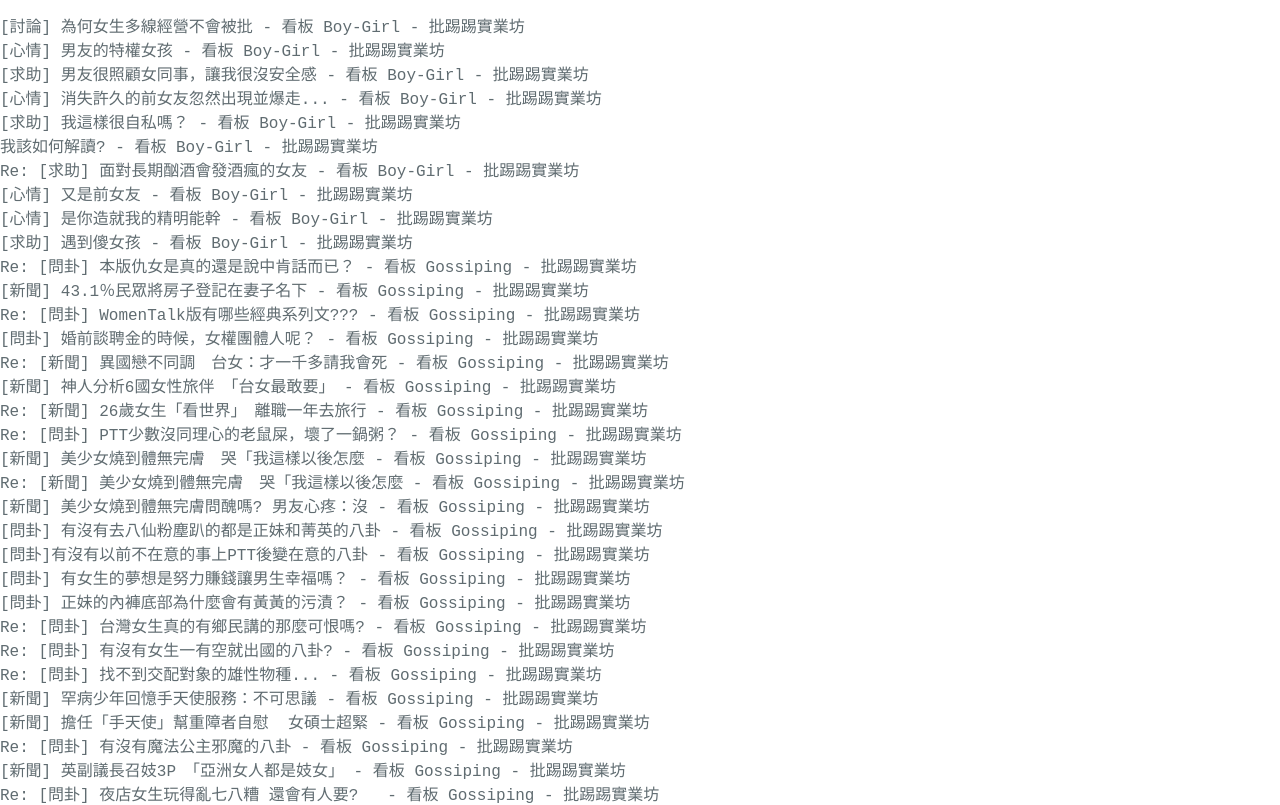
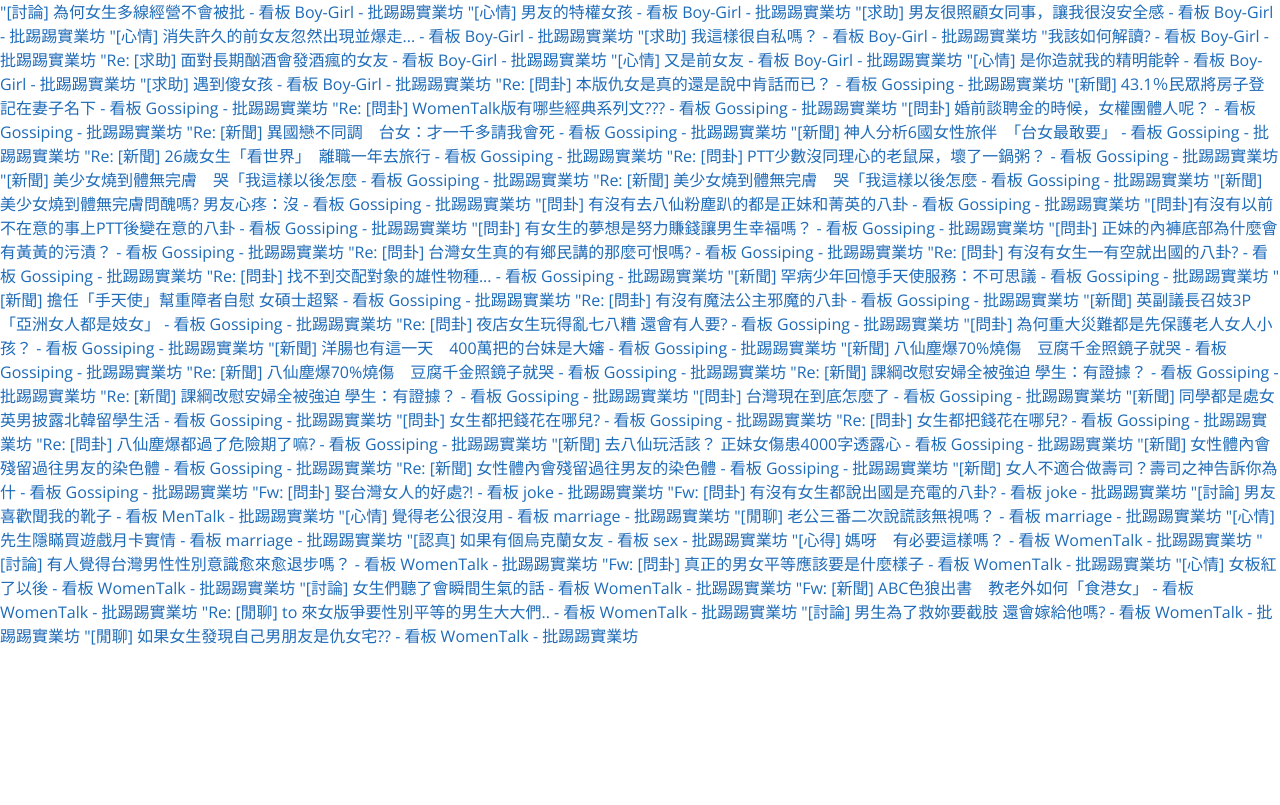
Before and after one commit to fghhfg/ptt, a plain HTML site: page index.html in a window 1280 px wide. Shown: the top 805 px of the page. Drawn offline with nearby package versions, Linux system fonts and the light colour scheme.

Commit message:
Update index.html

```diff
--- a/index.html
+++ b/index.html
@@ -10,72 +10,72 @@
     <link rel="stylesheet" type="text/css" href="stylesheets/github-light.css" media="screen">
   </head>
   <body>
-  <pre>
-[討論] 為何女生多線經營不會被批 - 看板 Boy-Girl - 批踢踢實業坊
-[心情] 男友的特權女孩 - 看板 Boy-Girl - 批踢踢實業坊
-[求助] 男友很照顧女同事，讓我很沒安全感 - 看板 Boy-Girl - 批踢踢實業坊
-[心情] 消失許久的前女友忽然出現並爆走... - 看板 Boy-Girl - 批踢踢實業坊
-[求助] 我這樣很自私嗎？ - 看板 Boy-Girl - 批踢踢實業坊
-我該如何解讀? - 看板 Boy-Girl - 批踢踢實業坊
-Re: [求助] 面對長期酗酒會發酒瘋的女友 - 看板 Boy-Girl - 批踢踢實業坊
-[心情] 又是前女友 - 看板 Boy-Girl - 批踢踢實業坊
-[心情] 是你造就我的精明能幹 - 看板 Boy-Girl - 批踢踢實業坊
-[求助] 遇到傻女孩 - 看板 Boy-Girl - 批踢踢實業坊
-Re: [問卦] 本版仇女是真的還是說中肯話而已？ - 看板 Gossiping - 批踢踢實業坊
-[新聞] 43.1％民眾將房子登記在妻子名下 - 看板 Gossiping - 批踢踢實業坊
-Re: [問卦] WomenTalk版有哪些經典系列文??? - 看板 Gossiping - 批踢踢實業坊
-[問卦] 婚前談聘金的時候，女權團體人呢？ - 看板 Gossiping - 批踢踢實業坊
-Re: [新聞] 異國戀不同調　台女：才一千多請我會死 - 看板 Gossiping - 批踢踢實業坊
-[新聞] 神人分析6國女性旅伴　「台女最敢要」 - 看板 Gossiping - 批踢踢實業坊
-Re: [新聞] 26歲女生「看世界」　離職一年去旅行 - 看板 Gossiping - 批踢踢實業坊
-Re: [問卦] PTT少數沒同理心的老鼠屎，壞了一鍋粥？ - 看板 Gossiping - 批踢踢實業坊
-[新聞] 美少女燒到體無完膚　哭「我這樣以後怎麼 - 看板 Gossiping - 批踢踢實業坊
-Re: [新聞] 美少女燒到體無完膚　哭「我這樣以後怎麼 - 看板 Gossiping - 批踢踢實業坊
-[新聞] 美少女燒到體無完膚問醜嗎? 男友心疼：沒 - 看板 Gossiping - 批踢踢實業坊
-[問卦] 有沒有去八仙粉塵趴的都是正妹和菁英的八卦 - 看板 Gossiping - 批踢踢實業坊
-[問卦]有沒有以前不在意的事上PTT後變在意的八卦 - 看板 Gossiping - 批踢踢實業坊
-[問卦] 有女生的夢想是努力賺錢讓男生幸福嗎？ - 看板 Gossiping - 批踢踢實業坊
-[問卦] 正妹的內褲底部為什麼會有黃黃的污漬？ - 看板 Gossiping - 批踢踢實業坊
-Re: [問卦] 台灣女生真的有鄉民講的那麼可恨嗎? - 看板 Gossiping - 批踢踢實業坊
-Re: [問卦] 有沒有女生一有空就出國的八卦? - 看板 Gossiping - 批踢踢實業坊
-Re: [問卦] 找不到交配對象的雄性物種... - 看板 Gossiping - 批踢踢實業坊
-[新聞] 罕病少年回憶手天使服務：不可思議 - 看板 Gossiping - 批踢踢實業坊
-[新聞] 擔任「手天使」幫重障者自慰  女碩士超緊 - 看板 Gossiping - 批踢踢實業坊
-Re: [問卦] 有沒有魔法公主邪魔的八卦 - 看板 Gossiping - 批踢踢實業坊
-[新聞] 英副議長召妓3P　「亞洲女人都是妓女」 - 看板 Gossiping - 批踢踢實業坊
-Re: [問卦] 夜店女生玩得亂七八糟 還會有人要?   - 看板 Gossiping - 批踢踢實業坊
-[問卦] 為何重大災難都是先保護老人女人小孩？ - 看板 Gossiping - 批踢踢實業坊
-[新聞] 洋腸也有這一天　400萬把的台妹是大嬸 - 看板 Gossiping - 批踢踢實業坊
-[新聞] 八仙塵爆70%燒傷　豆腐千金照鏡子就哭 - 看板 Gossiping - 批踢踢實業坊
-Re: [新聞] 八仙塵爆70%燒傷　豆腐千金照鏡子就哭 - 看板 Gossiping - 批踢踢實業坊
-Re: [新聞] 課綱改慰安婦全被強迫  學生：有證據？ - 看板 Gossiping - 批踢踢實業坊
-Re: [新聞] 課綱改慰安婦全被強迫  學生：有證據？ - 看板 Gossiping - 批踢踢實業坊
-[問卦] 台灣現在到底怎麼了 - 看板 Gossiping - 批踢踢實業坊
-[新聞] 同學都是處女　英男披露北韓留學生活 - 看板 Gossiping - 批踢踢實業坊
-[問卦] 女生都把錢花在哪兒? - 看板 Gossiping - 批踢踢實業坊
-Re: [問卦] 女生都把錢花在哪兒? - 看板 Gossiping - 批踢踢實業坊
-Re: [問卦] 八仙塵爆都過了危險期了嘛? - 看板 Gossiping - 批踢踢實業坊
-[新聞] 去八仙玩活該？ 正妹女傷患4000字透露心 - 看板 Gossiping - 批踢踢實業坊
-[新聞] 女性體內會殘留過往男友的染色體 - 看板 Gossiping - 批踢踢實業坊
-Re: [新聞] 女性體內會殘留過往男友的染色體 - 看板 Gossiping - 批踢踢實業坊
-[新聞] 女人不適合做壽司？壽司之神告訴你為什 - 看板 Gossiping - 批踢踢實業坊
-Fw: [問卦] 娶台灣女人的好處?! - 看板 joke - 批踢踢實業坊
-Fw: [問卦] 有沒有女生都說出國是充電的八卦? - 看板 joke - 批踢踢實業坊
-[討論] 男友喜歡聞我的靴子 - 看板 MenTalk - 批踢踢實業坊
-[心情] 覺得老公很沒用 - 看板 marriage - 批踢踢實業坊
-[閒聊] 老公三番二次說謊該無視嗎？ - 看板 marriage - 批踢踢實業坊
-[心情] 先生隱瞞買遊戲月卡實情 - 看板 marriage - 批踢踢實業坊
-[認真] 如果有個烏克蘭女友 - 看板 sex - 批踢踢實業坊
-[心得] 媽呀　有必要這樣嗎？ - 看板 WomenTalk - 批踢踢實業坊
-[討論] 有人覺得台灣男性性別意識愈來愈退步嗎？ - 看板 WomenTalk - 批踢踢實業坊
-Fw: [問卦] 真正的男女平等應該要是什麼樣子 - 看板 WomenTalk - 批踢踢實業坊
-[心情] 女板紅了以後 - 看板 WomenTalk - 批踢踢實業坊
-[討論] 女生們聽了會瞬間生氣的話 - 看板 WomenTalk - 批踢踢實業坊
-Fw: [新聞] ABC色狼出書　教老外如何「食港女」 - 看板 WomenTalk - 批踢踢實業坊
-Re: [閒聊] to 來女版爭要性別平等的男生大大們.. - 看板 WomenTalk - 批踢踢實業坊
-[討論] 男生為了救妳要截肢 還會嫁給他嗎? - 看板 WomenTalk - 批踢踢實業坊
-[閒聊] 如果女生發現自己男朋友是仇女宅?? - 看板 WomenTalk - 批踢踢實業坊
+<div>
+  <a href="ptt-gh-pages\Boy-Girl\M.1433173252.A.31F.html">"[討論] 為何女生多線經營不會被批 - 看板 Boy-Girl - 批踢踢實業坊</a>
+<a href="ptt-gh-pages\Boy-Girl\M.1438282083.A.3FE.html">"[心情] 男友的特權女孩 - 看板 Boy-Girl - 批踢踢實業坊</a>
+<a href="ptt-gh-pages\Boy-Girl\M.1438404559.A.711.html">"[求助] 男友很照顧女同事，讓我很沒安全感 - 看板 Boy-Girl - 批踢踢實業坊</a>
+<a href="ptt-gh-pages\Boy-Girl\M.1438450029.A.377.html">"[心情] 消失許久的前女友忽然出現並爆走... - 看板 Boy-Girl - 批踢踢實業坊</a>
+<a href="ptt-gh-pages\Boy-Girl\M.1439004248.A.B79.html">"[求助] 我這樣很自私嗎？ - 看板 Boy-Girl - 批踢踢實業坊</a>
+<a href="ptt-gh-pages\Boy-Girl\M.1439010871.A.68C.html">"我該如何解讀? - 看板 Boy-Girl - 批踢踢實業坊</a>
+<a href="ptt-gh-pages\Boy-Girl\M.1439388373.A.586.html">"Re: [求助] 面對長期酗酒會發酒瘋的女友 - 看板 Boy-Girl - 批踢踢實業坊</a>
+<a href="ptt-gh-pages\Boy-Girl\M.1439500733.A.535.html">"[心情] 又是前女友 - 看板 Boy-Girl - 批踢踢實業坊</a>
+<a href="ptt-gh-pages\Boy-Girl\M.1439633372.A.DAE.html">"[心情] 是你造就我的精明能幹 - 看板 Boy-Girl - 批踢踢實業坊</a>
+<a href="ptt-gh-pages\Boy-Girl\M.1439650864.A.AEE.html">"[求助] 遇到傻女孩 - 看板 Boy-Girl - 批踢踢實業坊</a>
+<a href="ptt-gh-pages\Gossiping\M.1430116820.A.A67.html">"Re: [問卦] 本版仇女是真的還是說中肯話而已？ - 看板 Gossiping - 批踢踢實業坊</a>
+<a href="ptt-gh-pages\Gossiping\M.1431230818.A.898.html">"[新聞] 43.1％民眾將房子登記在妻子名下 - 看板 Gossiping - 批踢踢實業坊</a>
+<a href="ptt-gh-pages\Gossiping\M.1431338375.A.625.html">"Re: [問卦] WomenTalk版有哪些經典系列文??? - 看板 Gossiping - 批踢踢實業坊</a>
+<a href="ptt-gh-pages\Gossiping\M.1433932772.A.635.html">"[問卦] 婚前談聘金的時候，女權團體人呢？ - 看板 Gossiping - 批踢踢實業坊</a>
+<a href="ptt-gh-pages\Gossiping\M.1434381125.A.E89.html">"Re: [新聞] 異國戀不同調　台女：才一千多請我會死 - 看板 Gossiping - 批踢踢實業坊</a>
+<a href="ptt-gh-pages\Gossiping\M.1434502316.A.6AA.html">"[新聞] 神人分析6國女性旅伴　「台女最敢要」 - 看板 Gossiping - 批踢踢實業坊</a>
+<a href="ptt-gh-pages\Gossiping\M.1434716664.A.FC1.html">"Re: [新聞] 26歲女生「看世界」　離職一年去旅行 - 看板 Gossiping - 批踢踢實業坊</a>
+<a href="ptt-gh-pages\Gossiping\M.1435533153.A.B08.html">"Re: [問卦] PTT少數沒同理心的老鼠屎，壞了一鍋粥？ - 看板 Gossiping - 批踢踢實業坊</a>
+<a href="ptt-gh-pages\Gossiping\M.1435556657.A.F49.html">"[新聞] 美少女燒到體無完膚　哭「我這樣以後怎麼 - 看板 Gossiping - 批踢踢實業坊</a>
+<a href="ptt-gh-pages\Gossiping\M.1435572578.A.30B.html">"Re: [新聞] 美少女燒到體無完膚　哭「我這樣以後怎麼 - 看板 Gossiping - 批踢踢實業坊</a>
+<a href="ptt-gh-pages\Gossiping\M.1435635352.A.29D.html">"[新聞] 美少女燒到體無完膚問醜嗎? 男友心疼：沒 - 看板 Gossiping - 批踢踢實業坊</a>
+<a href="ptt-gh-pages\Gossiping\M.1435722771.A.9E4.html">"[問卦] 有沒有去八仙粉塵趴的都是正妹和菁英的八卦 - 看板 Gossiping - 批踢踢實業坊</a>
+<a href="ptt-gh-pages\Gossiping\M.1436108521.A.52D.html">"[問卦]有沒有以前不在意的事上PTT後變在意的八卦 - 看板 Gossiping - 批踢踢實業坊</a>
+<a href="ptt-gh-pages\Gossiping\M.1436236237.A.725.html">"[問卦] 有女生的夢想是努力賺錢讓男生幸福嗎？ - 看板 Gossiping - 批踢踢實業坊</a>
+<a href="ptt-gh-pages\Gossiping\M.1436255714.A.1E4.html">"[問卦] 正妹的內褲底部為什麼會有黃黃的污漬？ - 看板 Gossiping - 批踢踢實業坊</a>
+<a href="ptt-gh-pages\Gossiping\M.1437199712.A.362.html">"Re: [問卦] 台灣女生真的有鄉民講的那麼可恨嗎? - 看板 Gossiping - 批踢踢實業坊</a>
+<a href="ptt-gh-pages\Gossiping\M.1437208309.A.EA7.html">"Re: [問卦] 有沒有女生一有空就出國的八卦? - 看板 Gossiping - 批踢踢實業坊</a>
+<a href="ptt-gh-pages\Gossiping\M.1437221915.A.B19.html">"Re: [問卦] 找不到交配對象的雄性物種... - 看板 Gossiping - 批踢踢實業坊</a>
+<a href="ptt-gh-pages\Gossiping\M.1437580249.A.8FF.html">"[新聞] 罕病少年回憶手天使服務：不可思議 - 看板 Gossiping - 批踢踢實業坊</a>
+<a href="ptt-gh-pages\Gossiping\M.1437622278.A.A46.html">"[新聞] 擔任「手天使」幫重障者自慰  女碩士超緊 - 看板 Gossiping - 批踢踢實業坊</a>
+<a href="ptt-gh-pages\Gossiping\M.1437763602.A.788.html">"Re: [問卦] 有沒有魔法公主邪魔的八卦 - 看板 Gossiping - 批踢踢實業坊</a>
+<a href="ptt-gh-pages\Gossiping\M.1437902942.A.3DC.html">"[新聞] 英副議長召妓3P　「亞洲女人都是妓女」 - 看板 Gossiping - 批踢踢實業坊</a>
+<a href="ptt-gh-pages\Gossiping\M.1438069566.A.EA8.html">"Re: [問卦] 夜店女生玩得亂七八糟 還會有人要?   - 看板 Gossiping - 批踢踢實業坊</a>
+<a href="ptt-gh-pages\Gossiping\M.1438084582.A.9C1.html">"[問卦] 為何重大災難都是先保護老人女人小孩？ - 看板 Gossiping - 批踢踢實業坊</a>
+<a href="ptt-gh-pages\Gossiping\M.1438157461.A.8F5.html">"[新聞] 洋腸也有這一天　400萬把的台妹是大嬸 - 看板 Gossiping - 批踢踢實業坊</a>
+<a href="ptt-gh-pages\Gossiping\M.1438405119.A.F76.html">"[新聞] 八仙塵爆70%燒傷　豆腐千金照鏡子就哭 - 看板 Gossiping - 批踢踢實業坊</a>
+<a href="ptt-gh-pages\Gossiping\M.1438405410.A.792.html">"Re: [新聞] 八仙塵爆70%燒傷　豆腐千金照鏡子就哭 - 看板 Gossiping - 批踢踢實業坊</a>
+<a href="ptt-gh-pages\Gossiping\M.1438411890.A.AB0.html">"Re: [新聞] 課綱改慰安婦全被強迫  學生：有證據？ - 看板 Gossiping - 批踢踢實業坊</a>
+<a href="ptt-gh-pages\Gossiping\M.1438414296.A.3CB.html">"Re: [新聞] 課綱改慰安婦全被強迫  學生：有證據？ - 看板 Gossiping - 批踢踢實業坊</a>
+<a href="ptt-gh-pages\Gossiping\M.1438418626.A.882.html">"[問卦] 台灣現在到底怎麼了 - 看板 Gossiping - 批踢踢實業坊</a>
+<a href="ptt-gh-pages\Gossiping\M.1438473625.A.762.html">"[新聞] 同學都是處女　英男披露北韓留學生活 - 看板 Gossiping - 批踢踢實業坊</a>
+<a href="ptt-gh-pages\Gossiping\M.1438518552.A.C32.html">"[問卦] 女生都把錢花在哪兒? - 看板 Gossiping - 批踢踢實業坊</a>
+<a href="ptt-gh-pages\Gossiping\M.1438519747.A.533.html">"Re: [問卦] 女生都把錢花在哪兒? - 看板 Gossiping - 批踢踢實業坊</a>
+<a href="ptt-gh-pages\Gossiping\M.1438598269.A.F6E.html">"Re: [問卦] 八仙塵爆都過了危險期了嘛? - 看板 Gossiping - 批踢踢實業坊</a>
+<a href="ptt-gh-pages\Gossiping\M.1438659802.A.F08.html">"[新聞] 去八仙玩活該？ 正妹女傷患4000字透露心 - 看板 Gossiping - 批踢踢實業坊</a>
+<a href="ptt-gh-pages\Gossiping\M.1438749377.A.DD4.html">"[新聞] 女性體內會殘留過往男友的染色體 - 看板 Gossiping - 批踢踢實業坊</a>
+<a href="ptt-gh-pages\Gossiping\M.1438770651.A.C93.html">"Re: [新聞] 女性體內會殘留過往男友的染色體 - 看板 Gossiping - 批踢踢實業坊</a>
+<a href="ptt-gh-pages\Gossiping\M.1438964952.A.86E.html">"[新聞] 女人不適合做壽司？壽司之神告訴你為什 - 看板 Gossiping - 批踢踢實業坊</a>
+<a href="ptt-gh-pages\joke\M.1378999682.A.92B.html">"Fw: [問卦] 娶台灣女人的好處?! - 看板 joke - 批踢踢實業坊</a>
+<a href="ptt-gh-pages\joke\M.1381909686.A.92F.html">"Fw: [問卦] 有沒有女生都說出國是充電的八卦? - 看板 joke - 批踢踢實業坊</a>
+<a href="ptt-gh-pages\lovee\M.1438761759.A.FDC.html">"[討論] 男友喜歡聞我的靴子 - 看板 MenTalk - 批踢踢實業坊</a>
+<a href="ptt-gh-pages\marriage\M.1435556757.A.B86.html">"[心情] 覺得老公很沒用 - 看板 marriage - 批踢踢實業坊</a>
+<a href="ptt-gh-pages\marriage\M.1437488469.A.474.html">"[閒聊] 老公三番二次說謊該無視嗎？ - 看板 marriage - 批踢踢實業坊</a>
+<a href="ptt-gh-pages\marriage\M.1437976303.A.9B0.html">"[心情] 先生隱瞞買遊戲月卡實情 - 看板 marriage - 批踢踢實業坊</a>
+<a href="ptt-gh-pages\sex\M.1438512973.A.D35.html">"[認真] 如果有個烏克蘭女友 - 看板 sex - 批踢踢實業坊</a>
+<a href="ptt-gh-pages\WomenTalk\M.1208177494.A.BC8.html">"[心得] 媽呀　有必要這樣嗎？ - 看板 WomenTalk - 批踢踢實業坊</a>
+<a href="ptt-gh-pages\WomenTalk\M.1424216455.A.675.html">"[討論] 有人覺得台灣男性性別意識愈來愈退步嗎？ - 看板 WomenTalk - 批踢踢實業坊</a>
+<a href="ptt-gh-pages\WomenTalk\M.1424321393.A.675.html">"Fw: [問卦] 真正的男女平等應該要是什麼樣子 - 看板 WomenTalk - 批踢踢實業坊</a>
+<a href="ptt-gh-pages\WomenTalk\M.1424434834.A.224.html">"[心情] 女板紅了以後 - 看板 WomenTalk - 批踢踢實業坊</a>
+<a href="ptt-gh-pages\WomenTalk\M.1431884902.A.D22.html">"[討論] 女生們聽了會瞬間生氣的話 - 看板 WomenTalk - 批踢踢實業坊</a>
+<a href="ptt-gh-pages\WomenTalk\M.1435207609.A.81F.html">"Fw: [新聞] ABC色狼出書　教老外如何「食港女」 - 看板 WomenTalk - 批踢踢實業坊</a>
+<a href="ptt-gh-pages\WomenTalk\M.1435724748.A.C60.html">"Re: [閒聊] to 來女版爭要性別平等的男生大大們.. - 看板 WomenTalk - 批踢踢實業坊</a>
+<a href="ptt-gh-pages\WomenTalk\M.1435853524.A.067.html">"[討論] 男生為了救妳要截肢 還會嫁給他嗎? - 看板 WomenTalk - 批踢踢實業坊</a>
+<a href="ptt-gh-pages\WomenTalk\M.1438062057.A.892.html">"[閒聊] 如果女生發現自己男朋友是仇女宅?? - 看板 WomenTalk - 批踢踢實業坊</a>
 
-  </pre>
+</div>
   </body>
 </html>
```
